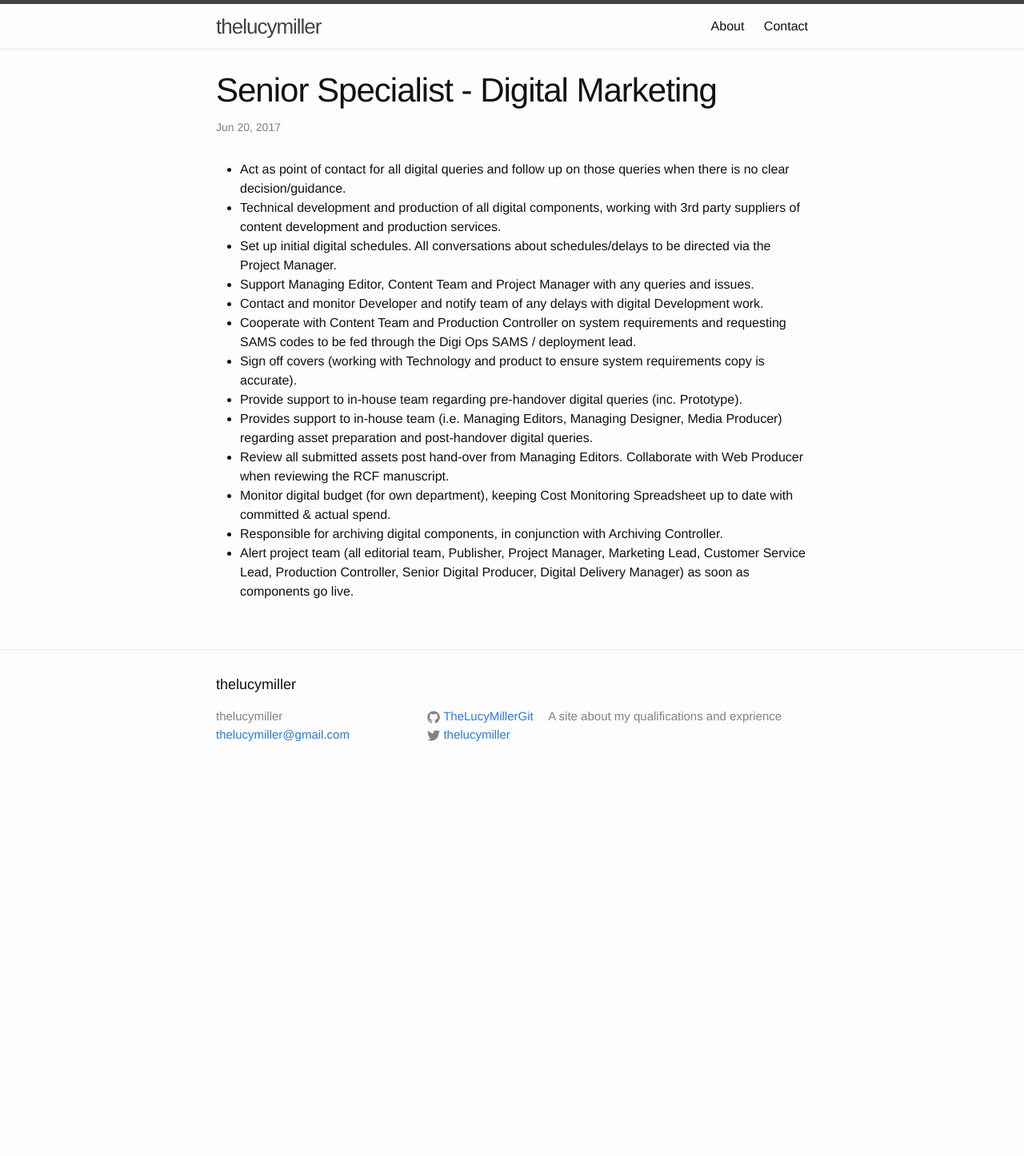
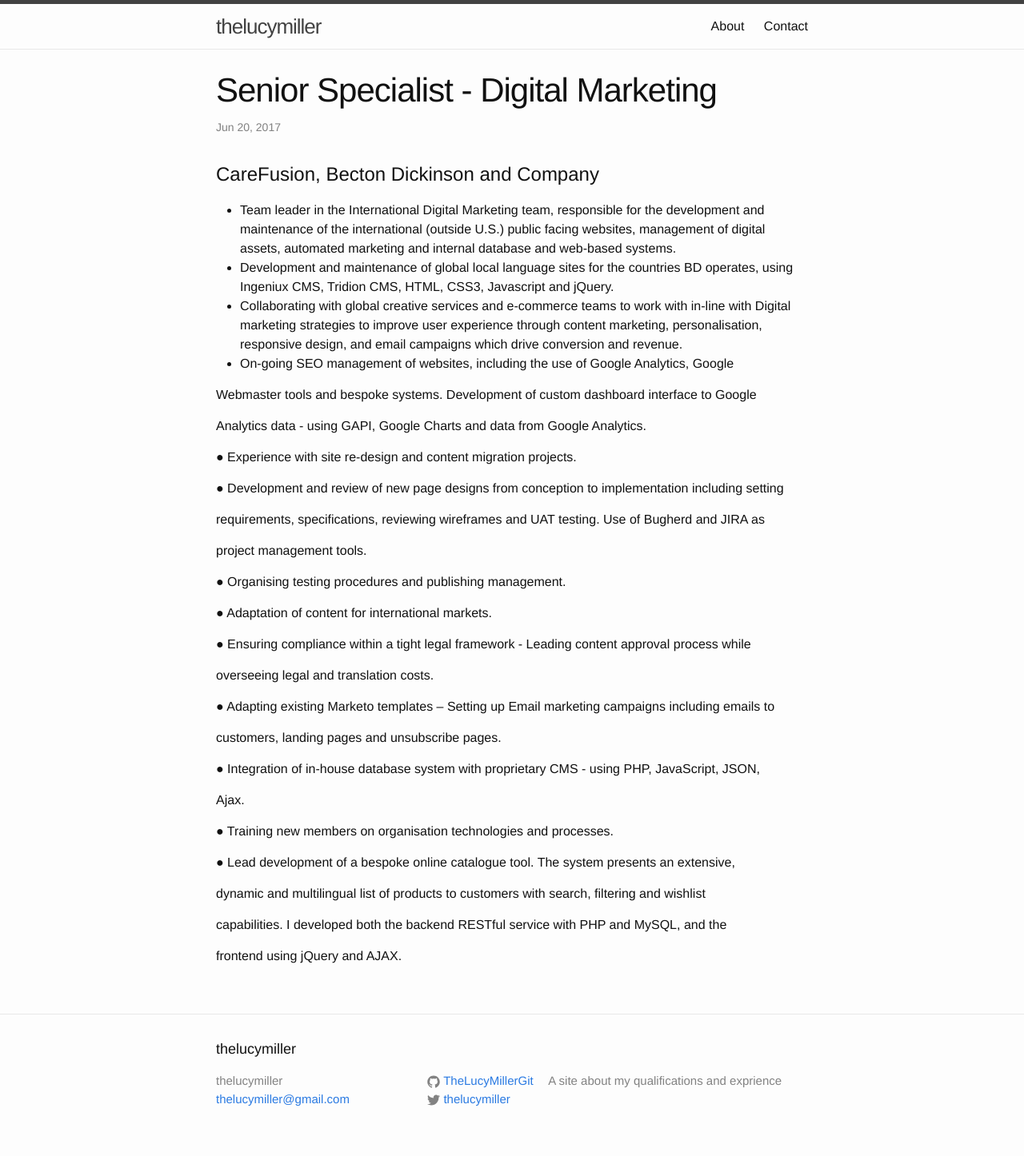
Before and after one commit to TheLucyMillerGit/TheLucyMillerGit.github.io, a Jekyll site: the page built from _posts/2017-06-20-senior-specialist.markdown, in a window 1280 px wide. Shown: the whole page at 80% size. Built offline with Jekyll 4.4.1, drawn with Linux system fonts in a browser that asks for light colours; before the commit the page ends 990 px from its top, so only the background shows below that.

Commit message:
updated to job summaries

```diff
--- a/_posts/2017-06-20-digital-producer.markdown
+++ b/_posts/2017-06-20-digital-producer.markdown
@@ -1,6 +1,6 @@
 ---
 layout: post
-title:  "Digital Web producer - Macmillan Education"
+title:  "Digital Web Producer - Digital Operations"
 date:   2017-06-20 13:48:27 +0000
 categories: jekyll update
 ---
--- a/_posts/2017-06-20-senior-specialist.markdown
+++ b/_posts/2017-06-20-senior-specialist.markdown
@@ -5,19 +5,50 @@
 categories: jekyll update
 ---
 
-- Act as point of contact for all digital queries and follow up on those queries when there is no clear decision/guidance.
-- Technical development and production of all digital components, working with 3rd party suppliers of content development and production services.
-- Set up initial digital schedules. All conversations about schedules/delays to be directed via the Project Manager.
-- Support Managing Editor, Content Team and Project Manager with any queries and issues.
-- Contact and monitor Developer and notify team of any delays with digital Development work.
-- Cooperate with Content Team and Production Controller on system requirements and requesting SAMS codes to be fed through the Digi Ops SAMS / deployment lead.
-- Sign off covers (working with Technology and product to ensure system requirements copy is accurate).
-- Provide support to in-house team regarding pre-handover digital queries (inc. Prototype).
-- Provides support to in-house team (i.e. Managing Editors, Managing Designer, Media Producer) regarding asset preparation and post-handover digital queries.
-- Review all submitted assets post hand-over from Managing Editors. Collaborate with Web Producer when reviewing the RCF manuscript.
-- Monitor digital budget (for own department), keeping Cost Monitoring Spreadsheet up to date with committed & actual spend.
-- Responsible for archiving digital components, in conjunction with Archiving Controller.
-- Alert project team (all editorial team, Publisher, Project Manager, Marketing Lead, Customer Service Lead, Production Controller, Senior Digital Producer, Digital Delivery Manager) as soon as components go live.
+# CareFusion, Becton Dickinson and Company
+
+- Team leader in the International Digital Marketing team, responsible for the development and maintenance of the international (outside U.S.) public facing websites, management of digital assets, automated marketing and internal database and web-based systems.
+- Development and maintenance of global local language sites for the countries BD operates, using Ingeniux CMS, Tridion CMS, HTML, CSS3, Javascript and jQuery.
+- Collaborating with global creative services and e-commerce teams to work with in-line with Digital marketing strategies to improve user experience through content marketing, personalisation, responsive design, and email campaigns which drive conversion and revenue.
+- On-going SEO management of websites, including the use of Google Analytics, Google
+
+Webmaster tools and bespoke systems. Development of custom dashboard interface to Google
+
+Analytics data - using GAPI, Google Charts and data from Google Analytics.
+
+● Experience with site re-design and content migration projects.
+
+● Development and review of new page designs from conception to implementation including setting
+
+requirements, specifications, reviewing wireframes and UAT testing. Use of Bugherd and JIRA as
+
+project management tools.
+
+● Organising testing procedures and publishing management.
+
+● Adaptation of content for international markets.
+
+● Ensuring compliance within a tight legal framework - Leading content approval process while
+
+overseeing legal and translation costs.
+
+● Adapting existing Marketo templates – Setting up Email marketing campaigns including emails to
+
+customers, landing pages and unsubscribe pages.
+
+● Integration of in-house database system with proprietary CMS - using PHP, JavaScript, JSON,
+
+Ajax.
+
+● Training new members on organisation technologies and processes.
+
+● Lead development of a bespoke online catalogue tool. The system presents an extensive,
+
+dynamic and multilingual list of products to customers with search, filtering and wishlist
+
+capabilities. I developed both the backend RESTful service with PHP and MySQL, and the
+
+frontend using jQuery and AJAX.
 
 [jekyll-docs]: http://jekyllrb.com/docs/home
 [jekyll-gh]:   https://github.com/jekyll/jekyll
```
